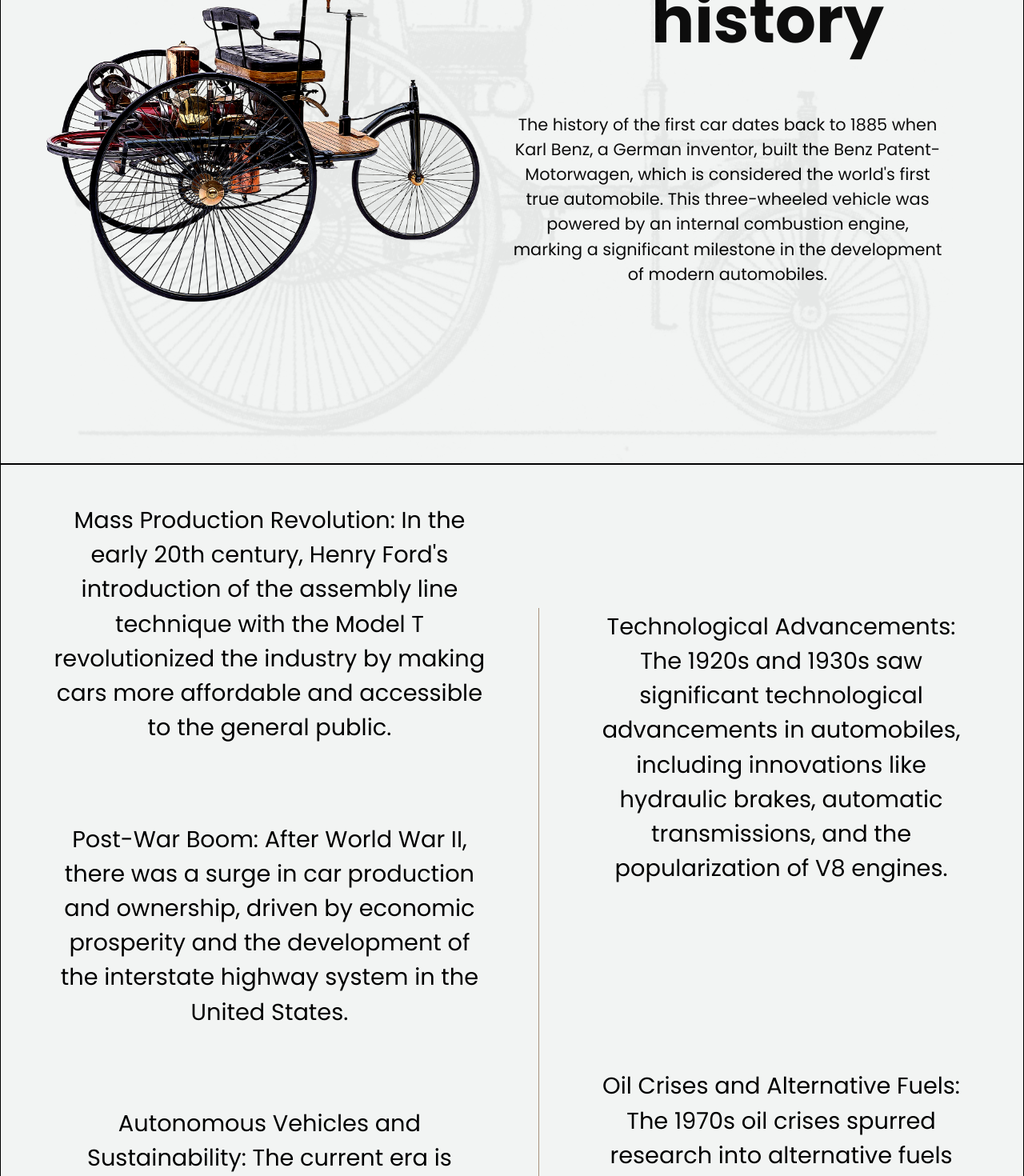
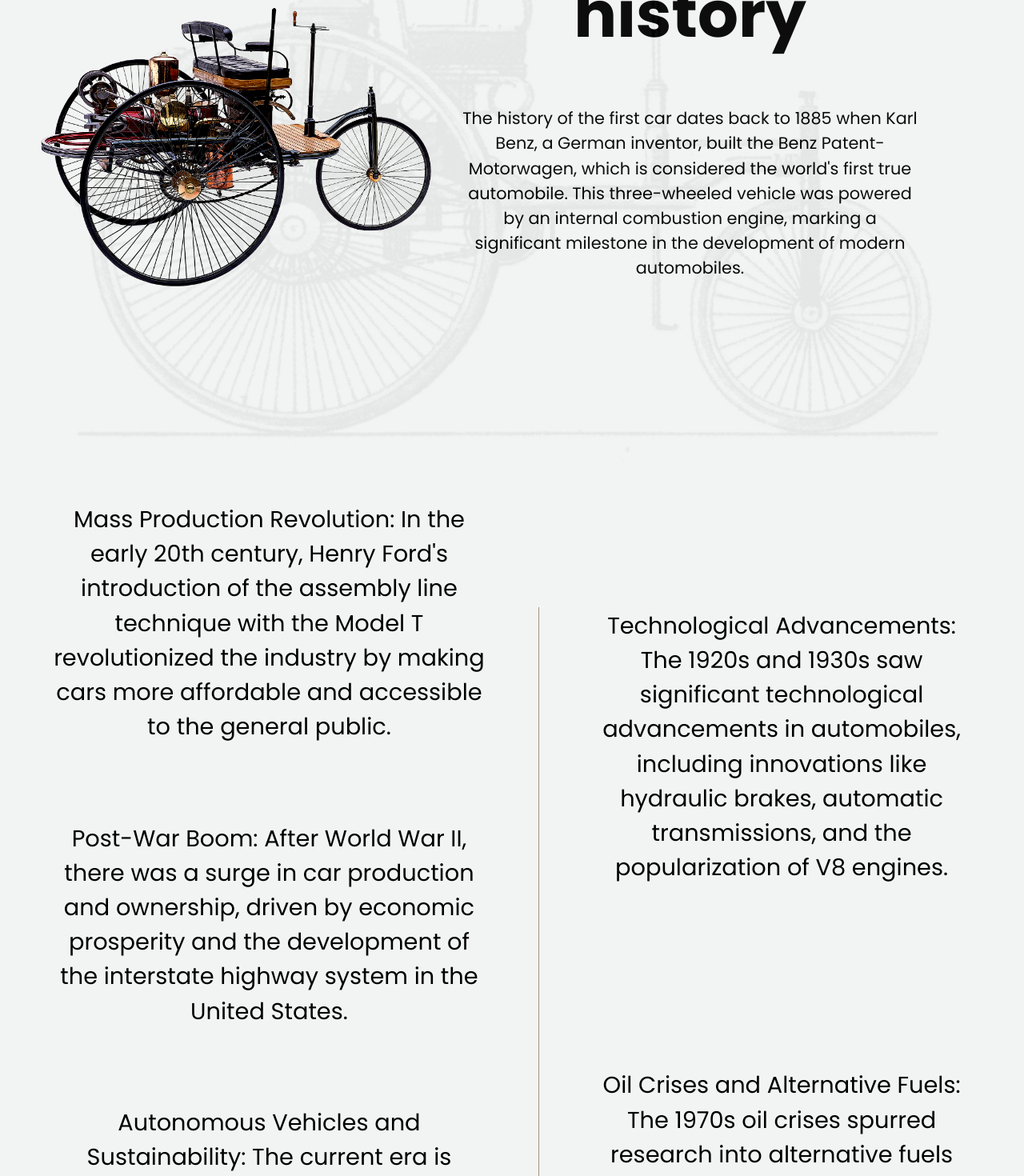
Before and after one commit to p6te/Automotive-Evolution, a React (Vite) app: page / in a window 1280 px wide. Shown: the part 1020-2490 px from the top of the page at 80% size. Built offline with nearby package versions, Linux system fonts and the light colour scheme.

Commit message:
update layout, delete 5th section

```diff
--- a/package.json
+++ b/package.json
@@ -10,15 +10,11 @@
     "preview": "vite preview"
   },
   "dependencies": {
-    "@react-three/drei": "^9.84.2",
-    "@react-three/fiber": "^8.14.2",
-    "@react-three/postprocessing": "^2.15.1",
     "framer-motion": "^10.16.4",
     "react": "^18.2.0",
     "react-dom": "^18.2.0",
     "react-router-dom": "^6.16.0",
-    "styled-components": "^6.0.8",
-    "three": "^0.156.1"
+    "styled-components": "^6.0.8"
   },
   "devDependencies": {
     "@types/react": "^18.2.15",
--- a/src/components/common.ts
+++ b/src/components/common.ts
@@ -6,7 +6,6 @@ export const SectionContainer = styled.section`
   display: flex;
   justify-content: center;
   text-align: center;
-  border: 1px solid black;
   scroll-snap-align: center;
   background-color: ${(props) => props.theme.background};
   transition: all 0.3s ease;
--- a/src/components/sections/Section2/styled.ts
+++ b/src/components/sections/Section2/styled.ts
@@ -29,7 +29,6 @@ export const SectionTitle = styled.h2`
 export const StyledText = styled.h5`
   font-size: 1.3rem;
   font-weight: 500;
-  margin-right: 100px;
   flex-shrink: 1;
 `;
 
@@ -48,6 +47,7 @@ export const RightSide = styled.div`
   flex: 1;
   flex-direction: column;
   gap: 20px;
+  margin-right: 130px;
 `;
 
 export const LeftSide = styled.div`
--- a/src/components/sections/Section3/styled.ts
+++ b/src/components/sections/Section3/styled.ts
@@ -4,8 +4,6 @@ import styled from "styled-components";
 export const Container = styled.div`
   display: flex;
   min-height: 100vh;
-  overflow-y: auto;
-  overflow-x: hidden;
 `;
 
 export const AxisContainer = styled(motion.div)`
--- a/src/components/sections/Section5/index.tsx
+++ /dev/null
@@ -1,8 +0,0 @@
-import { SectionContainer } from "src/components/common";
-import { sectionIds } from "src/constants/sectionIds";
-
-const Section5 = () => {
-  return <SectionContainer id={sectionIds.section5}>Section5</SectionContainer>;
-};
-
-export default Section5;
--- a/src/pages/Home.tsx
+++ b/src/pages/Home.tsx
@@ -2,7 +2,6 @@ import { PageContainer } from "src/components/common";
 import Section2 from "src/components/sections/Section2";
 import Section3 from "src/components/sections/Section3";
 import Section4 from "src/components/sections/Section4";
-import Section5 from "src/components/sections/Section5";
 import TitleSection from "src/components/sections/TitleSection1";
 
 const Home = () => {
@@ -12,7 +11,6 @@ const Home = () => {
       <Section2 />
       <Section3 />
       <Section4 />
-      <Section5 />
     </PageContainer>
   );
 };
```
Also changed, not shown: 1 other file (tests, documents, lock files or other folders).
